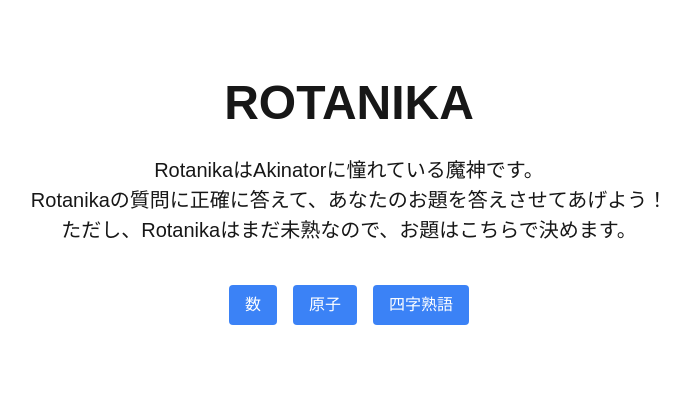
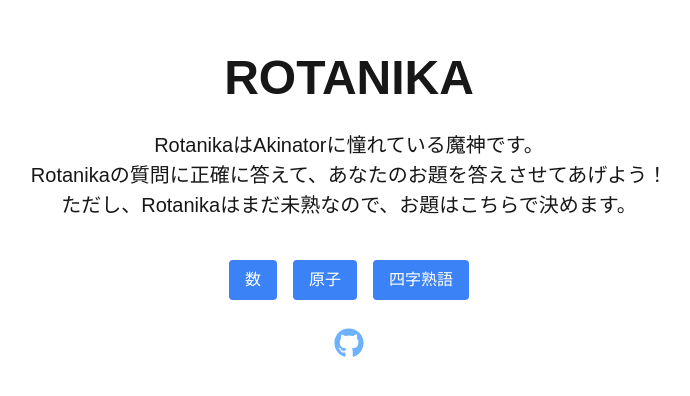
Before and after one commit to soranjiro/rotanika-next, a Next.js app: page / in a window 1280 px wide. Shown: the part 200-596 px from the top of the page, without its empty margins (291-981 px from the left). Built offline with nearby package versions, Linux system fonts and the light colour scheme.

Commit message:
add github icon

```diff
--- a/app/globals.css
+++ b/app/globals.css
@@ -129,6 +129,23 @@
   background: #2563eb;
 }
 
+.footer {
+  display: flex;
+  justify-content: center;
+  align-items: center;
+  margin-top: 20px;
+}
+
+.footer a {
+  color: #6db1ff;
+  text-decoration: none;
+  transition: color 0.3s ease;
+}
+
+.footer a:hover {
+  color: #0070f3;
+}
+
 /* QuizScreen */
 .quiz-container {
   display: flex;
--- a/app/page.tsx
+++ b/app/page.tsx
@@ -2,6 +2,7 @@
 
 import { useState } from "react";
 import { useRouter } from "next/navigation";
+import { FaGithub } from "react-icons/fa"; // GitHubアイコンのインポート
 import genres, { quizzesData, GenreType } from "../data/quiz";
 
 export default function Home() {
@@ -59,6 +60,12 @@
           </div>
         </div>
       )}
+
+      <footer className="footer">
+        <a href="https://github.com/soranjiro/rotanika-next" target="_blank" rel="noopener noreferrer">
+          <FaGithub size={30} />
+        </a>
+      </footer>
     </div>
   );
 }
```
Also changed, not shown: package.json (+5 -4 lines), 1 other file (tests, documents, lock files or other folders).
